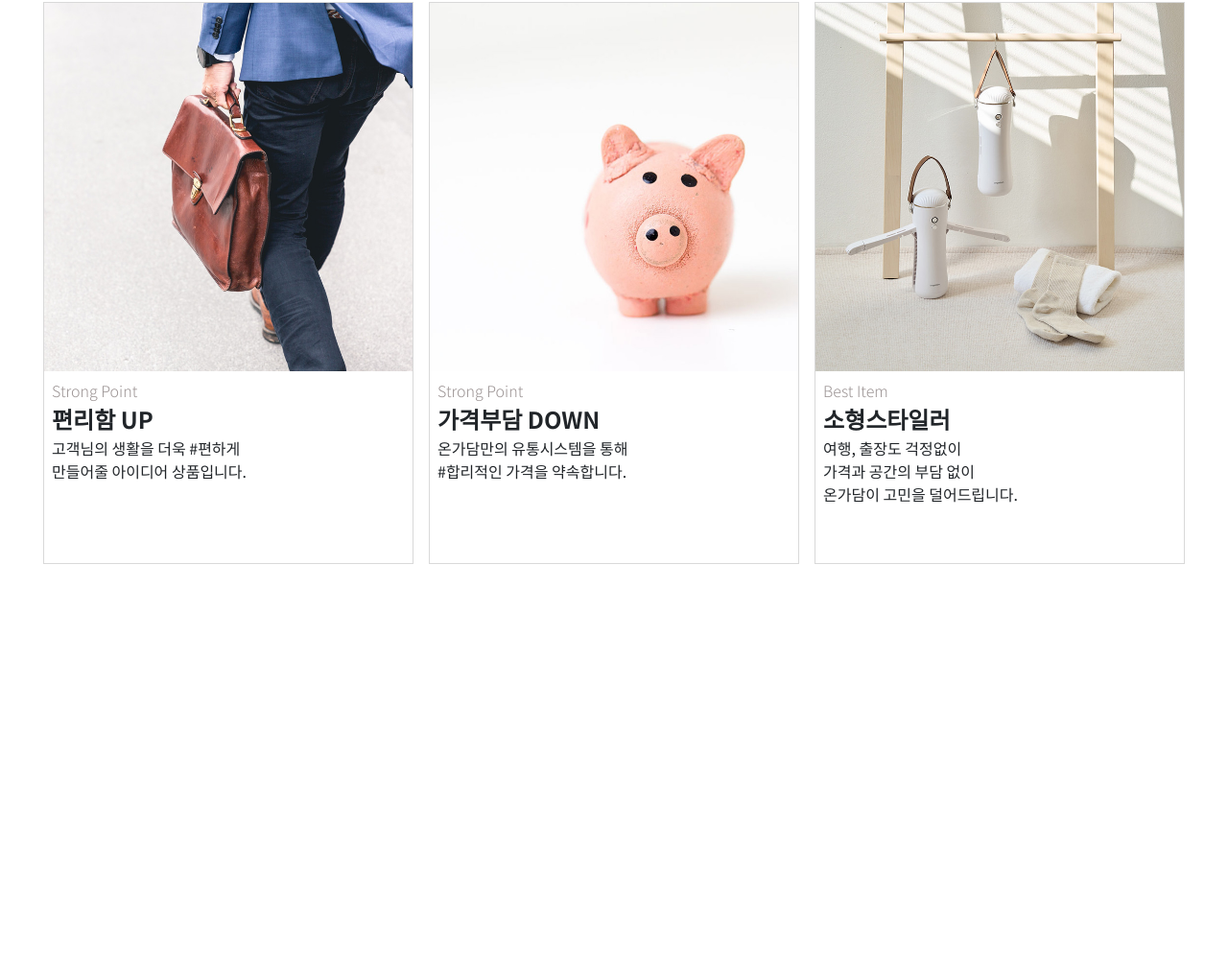
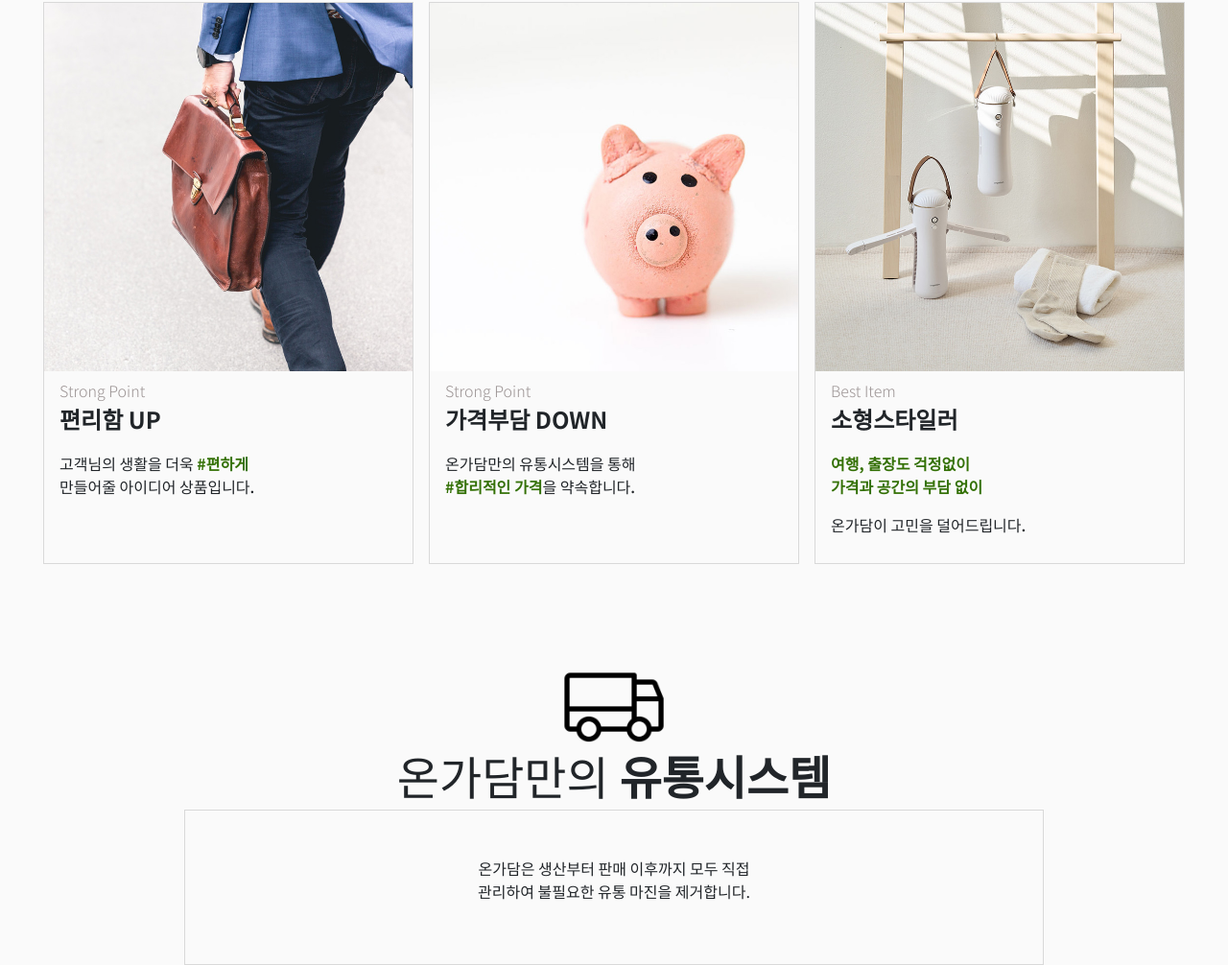
Before and after one commit to Sunjuhyeon/ongadam-porfolio, a plain HTML site: page index.html in a window 1280 px wide. Shown: the part 994-2000 px from the top of the page at 96% size. Before the commit the page ends 1654 px from the top, so only its background shows below. Drawn offline with nearby package versions, Linux system fonts and the light colour scheme.

Commit message:
회사소개 카드 변경

```diff
--- a/css/style.scss
+++ b/css/style.scss
@@ -1,4 +1,5 @@
 :root{
+    --body-bg:#FAFAFA;
     --main-green:#337005;
     --font-yellow:#FFE500;
     --font-gray:#9C9494;
@@ -9,6 +10,7 @@
 
 body{
     font-family: 'Noto Sans KR', sans-serif;
+    background-color: var(--body-bg);
     a{
         text-decoration: none;
         color: #333;
@@ -115,7 +117,7 @@ body{
             }
         }
         #aboutUs-section{
-            .sentence{
+            .sentence1{
                 span{
                     font-size: 5vw;
                     font-weight: 900;
@@ -156,6 +158,7 @@ body{
                             max-width: 30vw;
                         }
                         .about-sentence{
+                            margin-left: 0.5rem;
                             width: 100%;
                             height: 200px;
                             p{
@@ -163,6 +166,7 @@ body{
                                 .M-br{
                                     display: none;
                                 }
+
                             }
                             .card-topic{
                                 color: var(--font-gray);
@@ -175,14 +179,21 @@ body{
                             }
                             .card-content{
                                 display: block;
-                                font-weight: 400;
+                                font-weight: 500;
                                 font-size: 1rem;
+                                padding-top: 1rem;
+                                span {
+                                        color: var(--main-green);
+                                        font-weight: 700;
+                                    }
+                                .card-content-1{
+                                    color: var(--main-green);
+                                    font-weight: 700;
                                 }
                             }
                         }
                     }
                     @media(max-width:767px){
-                        li {
                                 justify-content: center;
                                 .AUcard{
                                     img {
@@ -199,9 +210,7 @@ body{
                                     }
                                 }
                     }
-                }
                     @media(min-width:1400px){
-                    li{
                             .AUcard{
                                 img{
                                     max-width: 20vw;
@@ -209,7 +218,40 @@ body{
                             }
                     }
                 }
-
+            }
+            .sentence2{
+                img{
+                    width: 7rem;
+                    display: block;
+                    left: 0; right: 0;
+                    margin: auto;
+                    transform: translateY(1rem);
+                    @media(max-width:767px){
+                        display: none;
+                    }
+                }
+                .sentence2-title{
+                    text-align: center;
+                    font-size: 5vw;
+                    font-weight: 400;
+                    margin: 0;
+                    span{
+                        font-weight: 700;
+                    }
+                    @media(min-width:767px){
+                        font-size: 3rem;
+                    }
+                }
+                .sentence2-content{
+                    border: 1px solid var(--sub-gray);
+                    text-align: center;
+                    max-width: 70vw;
+                    left: 0; right: 0;
+                    margin: auto;
+                    @media(min-width:1400px){
+                        max-width: 50vw;
+                    }
+                }
             }
         }
 
--- a/index.html
+++ b/index.html
@@ -58,7 +58,7 @@
         </section>
         <section id="aboutUs-section" class="px-5">
             <div>
-                <div class="sentence d-md-flex justify-content-center align-items-end">
+                <div class="sentence1 d-md-flex justify-content-center align-items-end">
                     <span class="">온가담,</span>
                     <p class="mb-0">&nbsp;&nbsp;삶의 따듯함과 편안함을 더해줍니다.</p>
                 </div>
@@ -104,7 +104,7 @@
                                     <p class="card-content-1">
                                         여행, 출장도 걱정없이 <br>가격과 공간의 부담 없이
                                     </p>
-                                    <p class="card-content-2">
+                                    <p class="card-content-2 pt-3">
                                         온가담이 <br class="M-br">고민을 덜어드립니다.
                                     </p>
                                 </div>
@@ -113,6 +113,13 @@
                     </li>
                 </div>
             </ul>
+            <div class="sentence2">
+                <img src="/img/icon/truck_light_icon.png" alt="truck-icon">
+                <p class="sentence2-title">온가담만의 <span>유통시스템</span></p>
+                <div class="sentence2-content py-5">
+                    <p>온가담은 생산부터 판매 이후까지 모두 직접 <br>관리하여 <span>불필요한 유통 마진을 제거</span>합니다.</p>
+                </div>
+            </div>
         </section>
 
 
```
Also changed, not shown: css/style.css, css/style.min.css, img/icon/truck_light_icon.png (added), 2 other files. Lines whose indentation alone changed are shown as unchanged.
